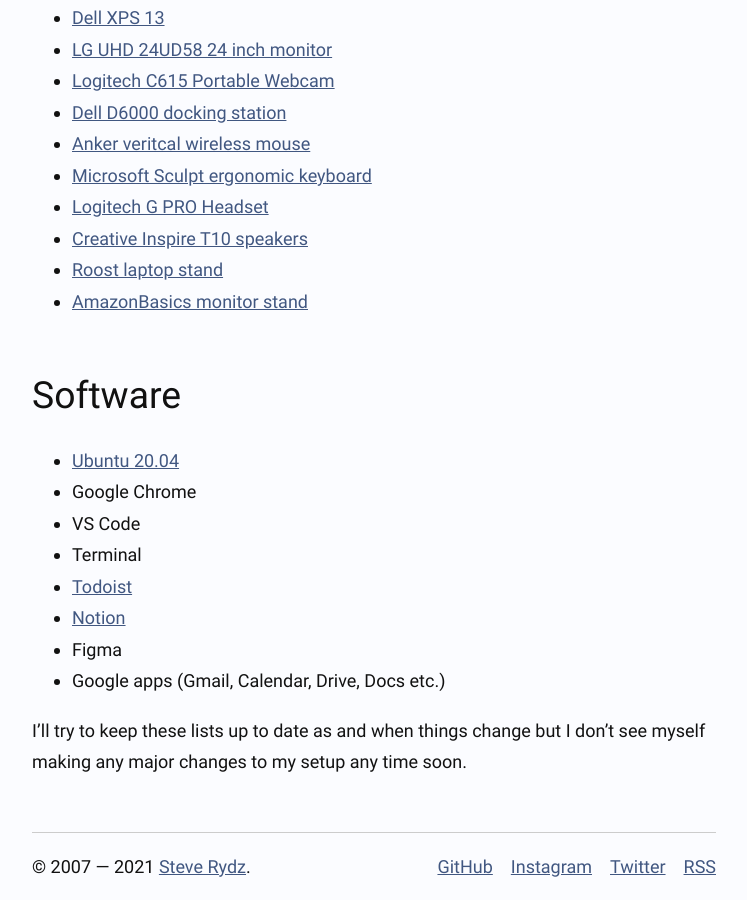
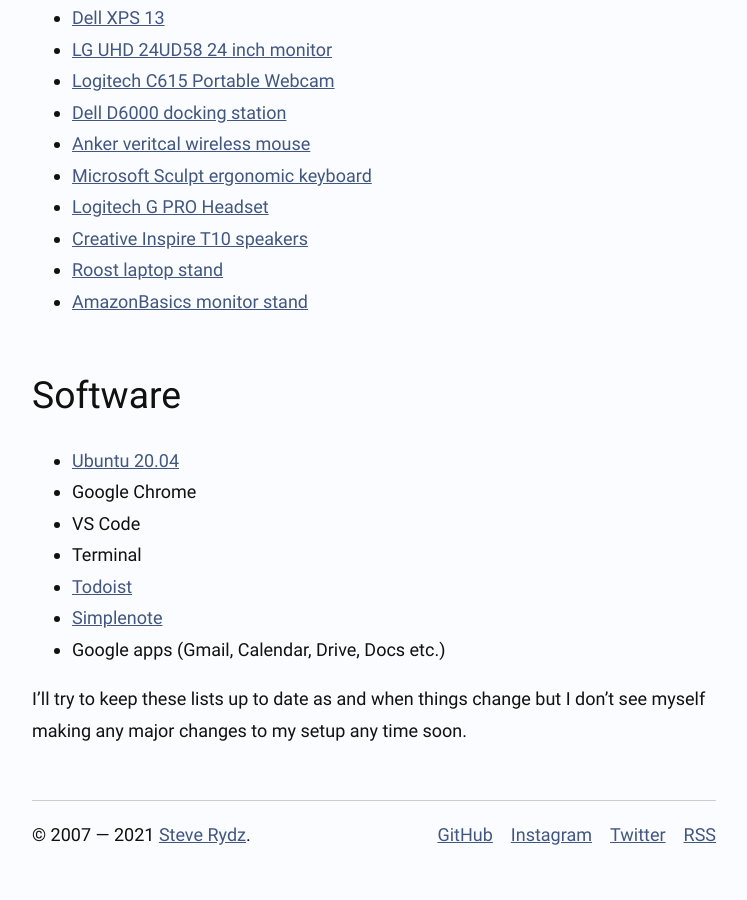
Before and after one commit to steverydz/steverydz.github.io, a Jekyll site: the page built from uses.md, in a window 1280 px wide and 900 px high, scrolled down 1422 px. Shown: the whole window, without its empty margins (266-1013 px from the left). Built offline with Jekyll 4.4.1, drawn with Linux system fonts in a browser that asks for light colours; after the commit the page ends 2291 px from its top, so only the background shows below that.

Commit message:
Update software in uses page

```diff
--- a/uses.md
+++ b/uses.md
@@ -34,8 +34,7 @@
 - VS Code
 - Terminal
 - [Todoist](https://snapcraft.io/todoist)
-- [Notion](https://snapcraft.io/notion-snap)
-- Figma
+- [Simplenote](https://simplenote.com)
 - Google apps (Gmail, Calendar, Drive, Docs etc.)
 
 I&rsquo;ll try to keep these lists up to date as and when things change but I don&rsquo;t see myself making any major changes to my setup any time soon.
```
